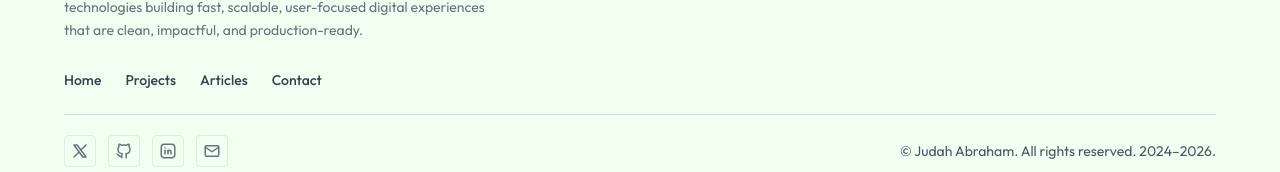
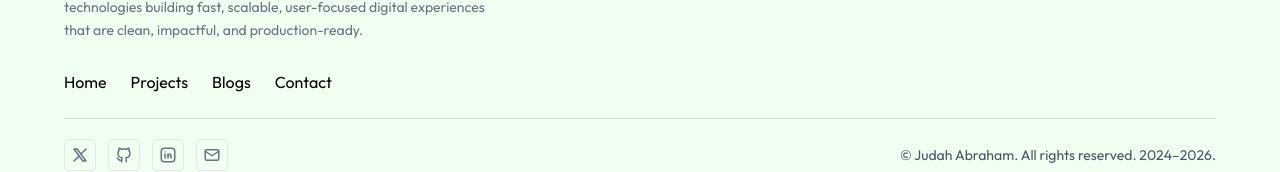
Before and after one commit to Judahabraham15/Portfolios, a React (Vite) app in the folder Client/: page / in a window 1280 px wide. Shown: the part 9217-9389 px from the top of the page. Built offline with nearby package versions, Linux system fonts and the light colour scheme.

Commit message:
Fixed the contact modal not opening when clicked

```diff
--- a/Client/src/Components/Footer.jsx
+++ b/Client/src/Components/Footer.jsx
@@ -6,6 +6,8 @@ import {
   IconBrandX,
   IconMail,
 } from "@tabler/icons-react";
+import { paths } from "../utils/paths";
+import { Link } from "react-router-dom";
 
 const Avatar = () => (
   <img
@@ -14,13 +16,6 @@ const Avatar = () => (
     className="w-12 h-12 rounded object-cover"
   />
 );
-
-const navLinks = [
-  { label: "Home", href: "#" },
-  { label: "Projects", href: "#projects" },
-  { label: "Articles", href: "#articles" },
-  { label: "Contact", href: "#contact" },
-];
 
 const icons = [
   {
@@ -38,11 +33,27 @@ const icons = [
   { icon: <IconMail size={18} />, link: "mailto:your@email.com" },
 ];
 
-const Footer = () => {
+const Footer = ({ setIsModalOpen }) => {
   const footerRef = useRef(null);
   const isInView = useInView(footerRef, { once: true, margin: "-50px" });
   const year = new Date().getFullYear();
+  const Open = () => {
+    setIsModalOpen(true);
+  };
 
+  const navLinks = [
+    { label: "Home", href: "/" },
+    { label: "Projects", href: "/projects" },
+    { label: "Blogs", href: "/blog" },
+    {
+      label: "Contact",
+      href: "#",
+      onClick: (e) => {
+        e.preventDefault();
+        Open();
+      },
+    },
+  ];
   return (
     <footer
       ref={footerRef}
@@ -69,13 +80,9 @@ const Footer = () => {
           transition={{ duration: 0.5, delay: 0.1 }}
           className="flex flex-wrap gap-x-6  mb-6 pt-2"
         >
-          {navLinks.map(({ label, href }) => (
-            <a
-              key={label}
-              href={href}
-              className="text-sm font-medium text-gray-700 hover:text-[#2E8B57] transition-colors duration-150"
-            >
-              {label}
+          {navLinks.map((link) => (
+            <a href={link.href} onClick={link.onClick}>
+              {link.label}
             </a>
           ))}
         </motion.nav>
```
